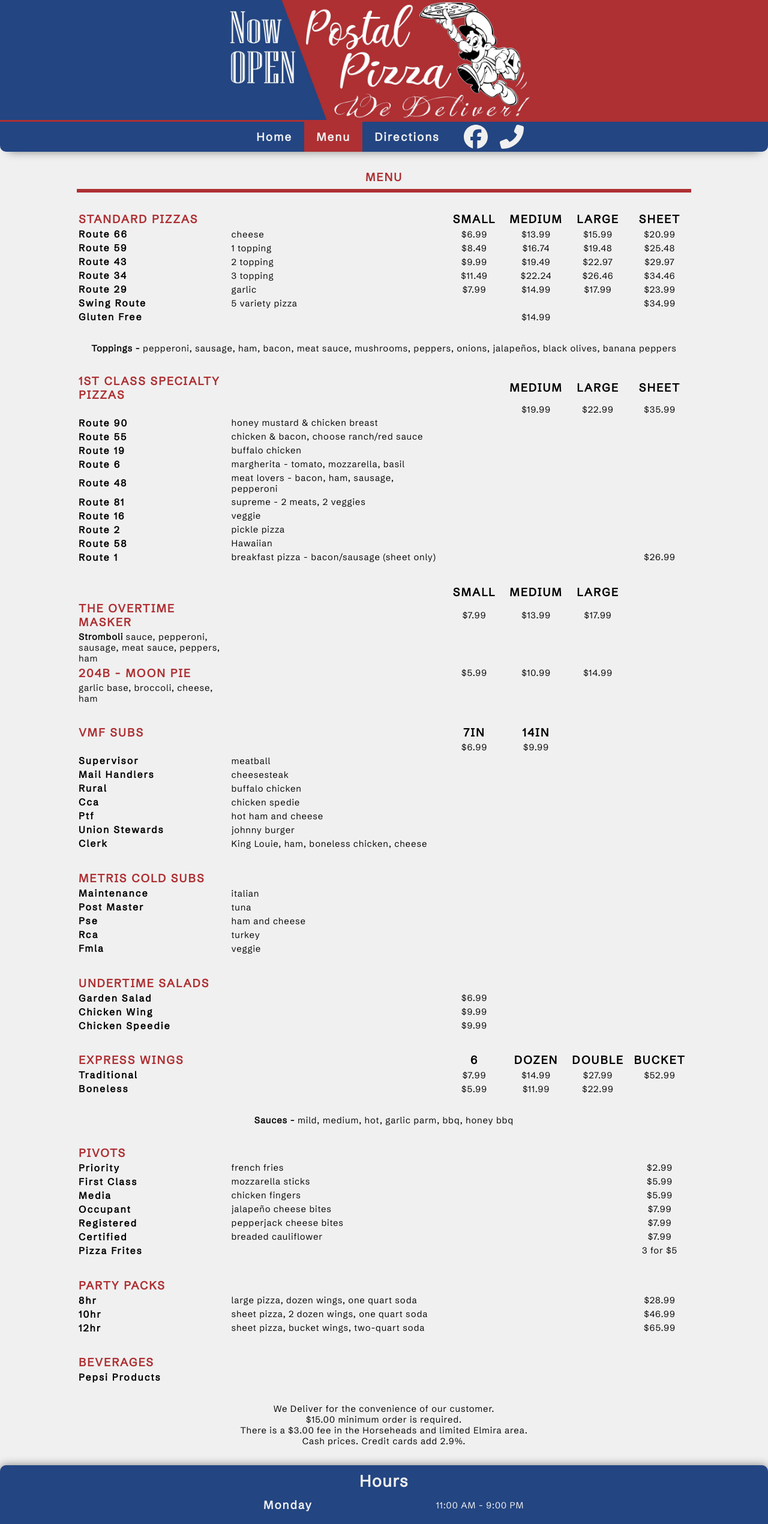
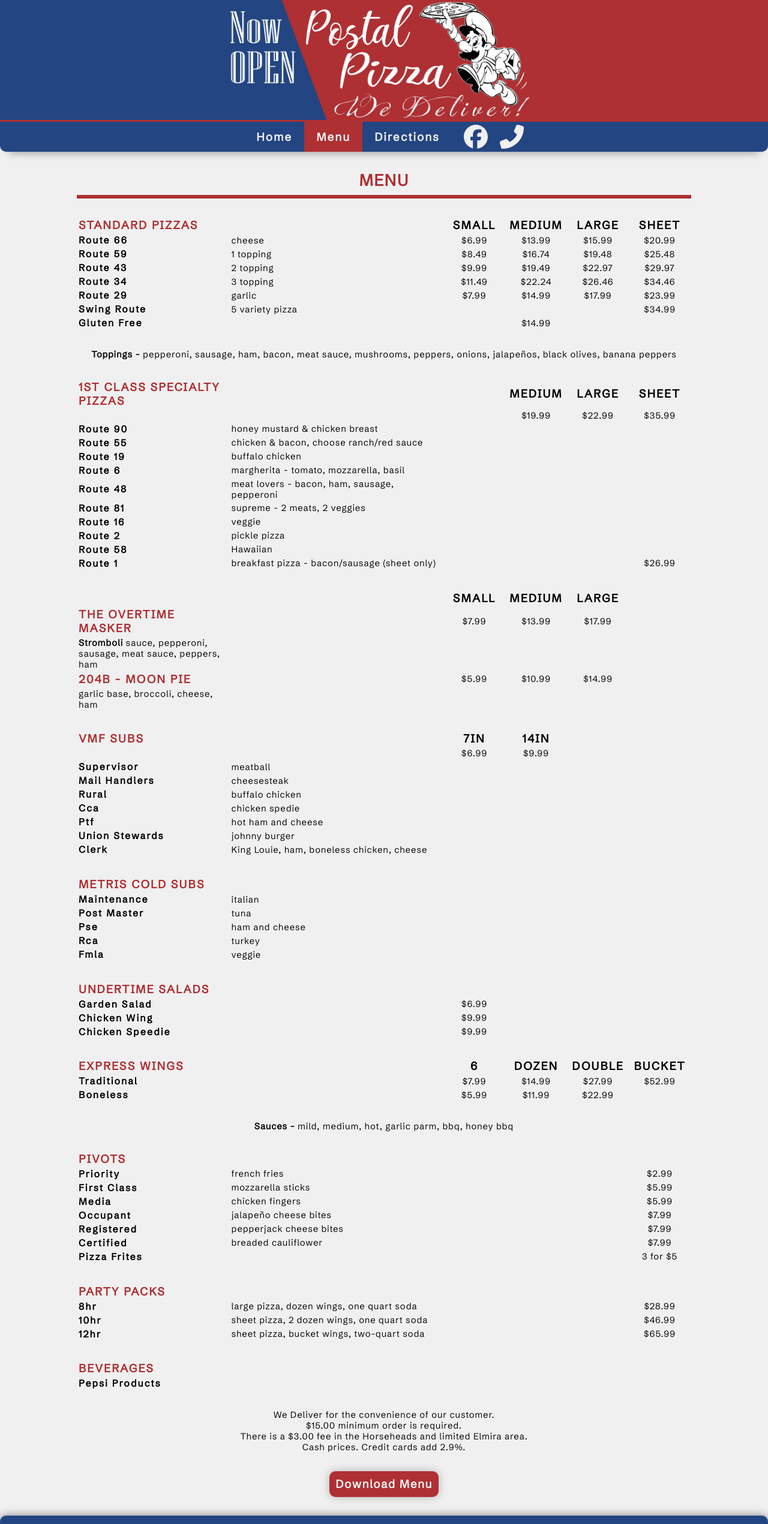
Before and after one commit to TheMrDenty/Postal-Pizza, a React (Create React App) app: page /menu in a window 1280 px wide. Shown: the top 2541 px of the page at 60% size. Built offline with nearby package versions, Linux system fonts and the light colour scheme.

Commit message:
finished menu page

```diff
--- a/src/pages/Menu/index.js
+++ b/src/pages/Menu/index.js
@@ -1,12 +1,13 @@
 import React from 'react'
 import './styles.scss'
+import menu from '../../data/Postal-Pizza-menu.pdf'
 
 function Menu() {
   return (
     <div className='menu-container'>
 
       <div className='menu-title'>
-        <h4 className='menu-accent'>menu</h4>
+        <h1 className='menu-accent'>menu</h1>
 
       </div>
 
@@ -569,6 +570,10 @@ function Menu() {
         <p>There is a $3.00 fee in the Horseheads and limited Elmira area.</p>
         <p>Cash prices. Credit cards add 2.9%.</p>
       </div>
+
+      <div className='menu-btn'>
+        <a href={menu} download><button className='btn'><h2>download menu</h2></button></a>
+      </div>
    </div>
 
 
--- a/src/pages/Menu/styles.scss
+++ b/src/pages/Menu/styles.scss
@@ -71,3 +71,9 @@ table {
     justify-self: start;
 
 }
+
+.menu-btn {
+    display: flex;
+    justify-content: center;
+    padding-bottom: 3%;
+}
```
Also changed, not shown: 1 other file (tests, documents, lock files or other folders).
